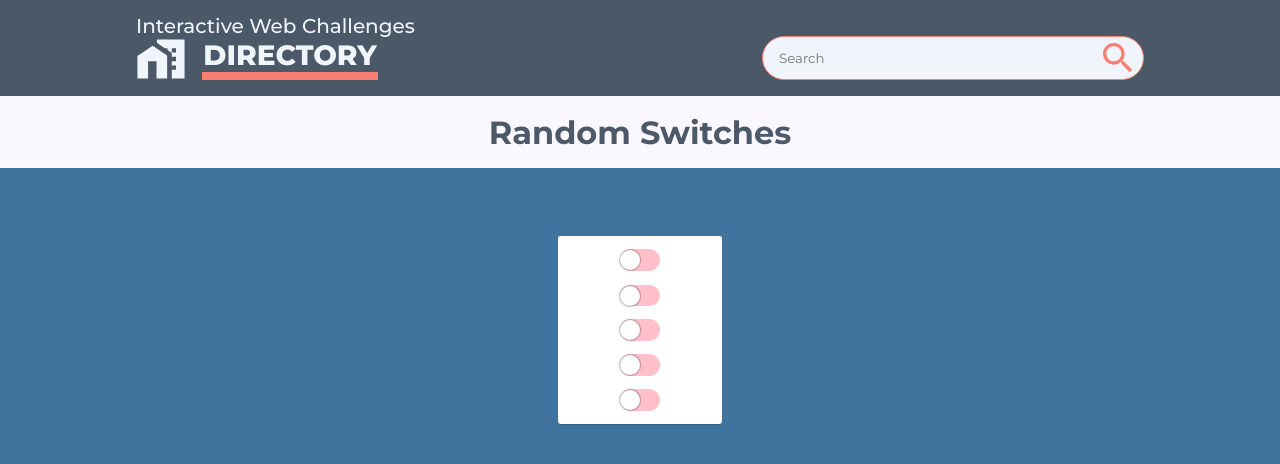
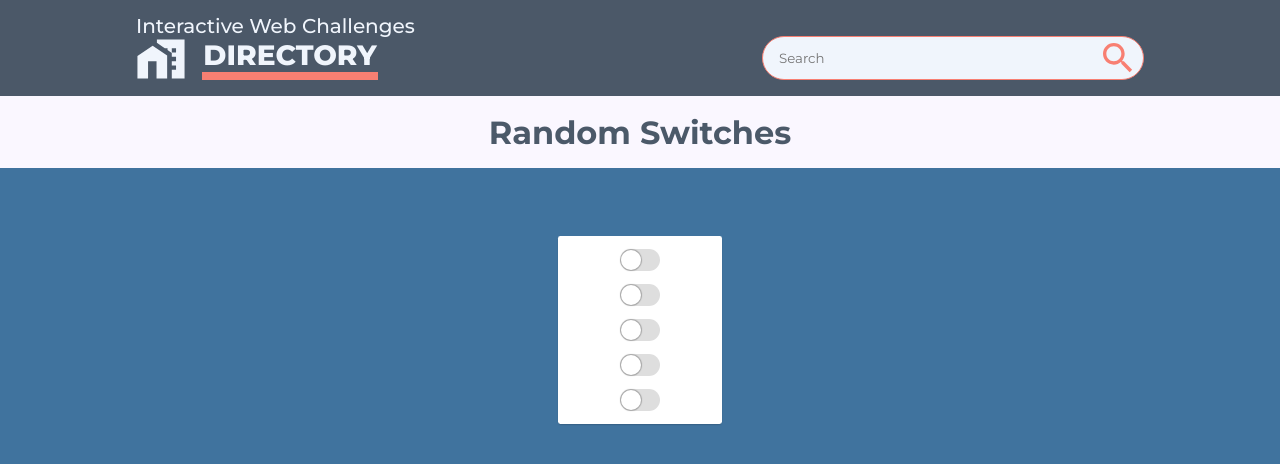
Before and after one commit to nicobartholom3w/interactive_webcomponent_app, an Angular app: page / in a window 1280 px wide. Both pictures are taken after a click on the link "Random Switches". Shown: the top 464 px of the page. Built offline with nearby package versions, Linux system fonts and the light colour scheme.

Commit message:
(feat) Functionality to switches added and working. Need to fix transitions.

```diff
--- a/src/app/challenges/random-switches/random-switches.component.html
+++ b/src/app/challenges/random-switches/random-switches.component.html
@@ -2,30 +2,16 @@
     <div class="card">
         <div class="card__content">
             <div
+                *ngFor="let switch of switchStatusArr; let i = index"
                 (click)="onSwitch()"
                 class="switch">
-                <div class="switch__background">
-                    <div class="switch__slider switch__slider-first"></div>
-                </div>
-            </div>
-            <div class="switch">
-                <div class="switch__background switch__slider-first">
-                    <div class="switch__slider"></div>
-                </div>
-            </div>
-            <div class="switch">
-                <div class="switch__background">
-                    <div class="switch__slider"></div>
-                </div>
-            </div>
-            <div class="switch">
-                <div class="switch__background">
-                    <div class="switch__slider"></div>
-                </div>
-            </div>
-            <div class="switch">
-                <div class="switch__background">
-                    <div class="switch__slider"></div>
+                <div
+                    [class.switch__background-on]=switchStatusArr[i]
+                    class="switch__background">
+                    <div
+                        [class.switch__slider-on]=switchStatusArr[i]
+                        class="switch__slider">
+                    </div>
                 </div>
             </div>
         </div>
--- a/src/app/challenges/random-switches/random-switches.component.scss
+++ b/src/app/challenges/random-switches/random-switches.component.scss
@@ -32,14 +32,19 @@
     border-radius: 1rem;
     cursor: pointer;
     box-sizing: border-box;
+    transition: all 1s;
+
     &__background {
         height: 100%;
         width: 100%;
-        background-color: pink;
+        background-color: rgb(222, 222, 222);
         border-radius: 1rem;
         position: relative;
-        transition: all .3s;
+
         box-sizing: border-box;
+        ::ng-deep {
+            transition: background-color 10s;
+        }
         &-on {
             background-color: rgb(46, 204, 113);
         }
@@ -52,11 +57,16 @@
         box-shadow: 0px 0px 1px 1px rgba(0, 0, 0, .25);
         position: absolute;
         top: 1px;
-        left: 0;
+        left: .5px;
         transition: all .3s;
         box-sizing: border-box;
+
         &-first {
             top: .5px;
+        }
+
+        &-on {
+            left: 1.2rem;
         }
     }
 
--- a/src/app/challenges/random-switches/random-switches.component.ts
+++ b/src/app/challenges/random-switches/random-switches.component.ts
@@ -6,10 +6,20 @@ import { Component, OnInit } from '@angular/core';
   styleUrls: ['./random-switches.component.scss']
 })
 export class RandomSwitchesComponent implements OnInit {
+  switchStatusArr: boolean[] = [false, false, false, false, false];
 
   constructor() { }
 
   ngOnInit() {
   }
 
+  onSwitch() {
+    let randomNum: number;
+    for(let i = 0; i < this.switchStatusArr.length; i++){
+      randomNum = Math.random();
+      if(randomNum >= 0.6) {
+        this.switchStatusArr[i] = !this.switchStatusArr[i];
+      }
+    }
+  }
 }
```
